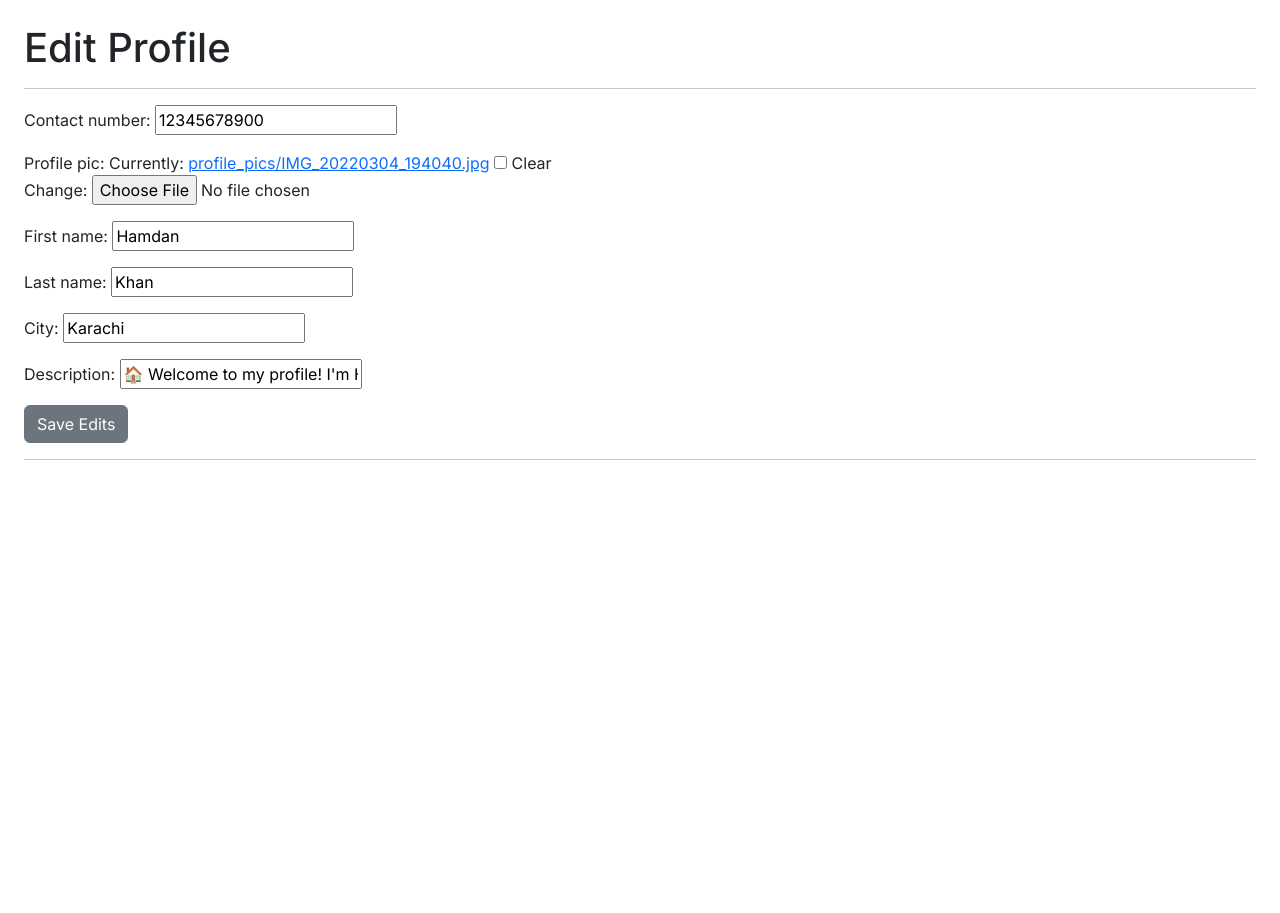
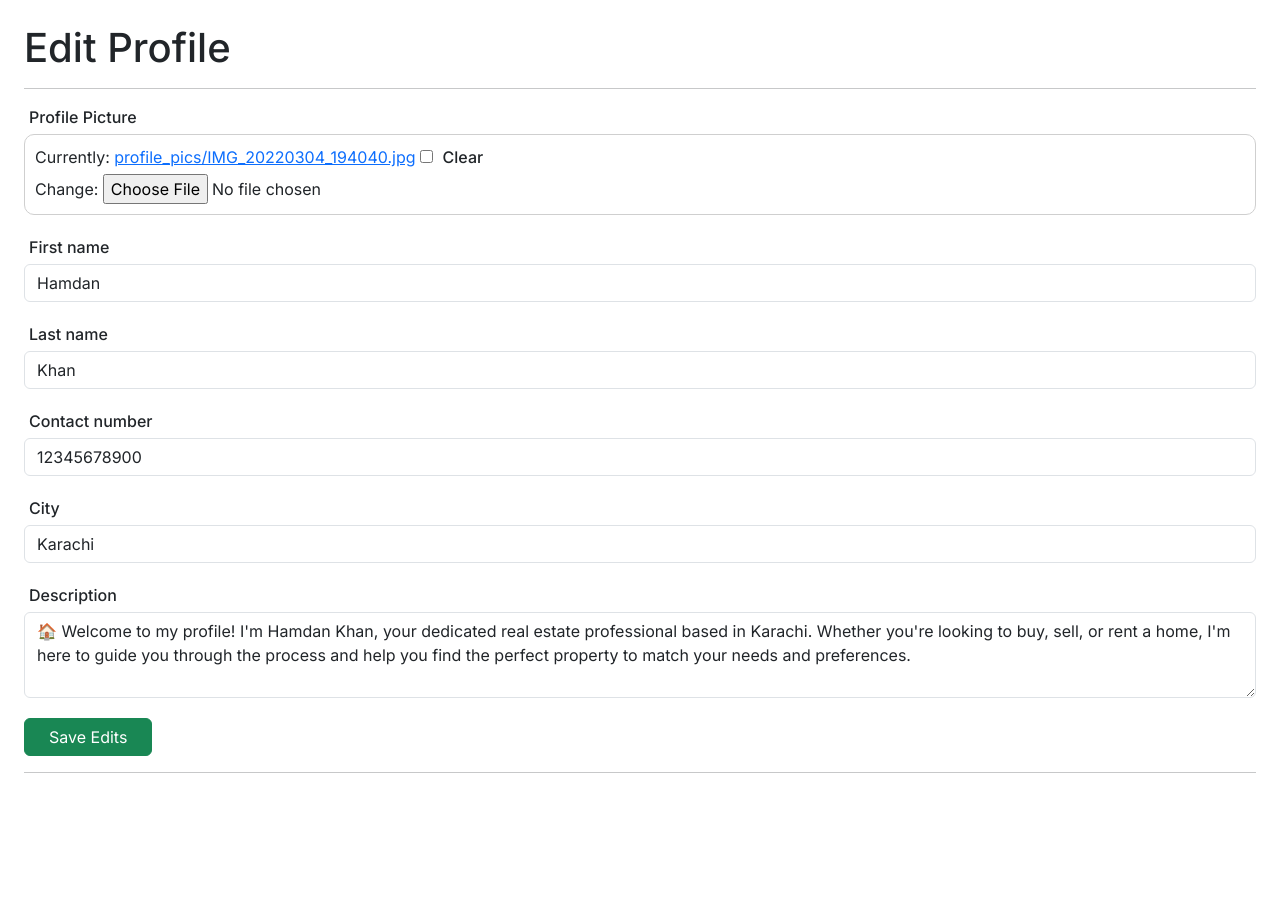
Before and after one commit to Hamdan-Khan/Django-Real-Estate-App, a Django app: page /user/profile/edit in a window 1280 px wide. Shown: the part 56-969 px from the top of the page. Before the commit the page ends 516 px from the top, so only its background shows below. Run offline with Django 4.2, Linux system fonts and the light colour scheme; a user stored in the database is signed in; data comes from the database, SQL or seed files in the repository; both versions use the stored data as it was after the commit.

Commit message:
Templates Improved

```diff
--- a/market/templates/market/buy.html
+++ b/market/templates/market/buy.html
@@ -25,8 +25,8 @@
                     </div>
                     <div class="col-md-8">
                     <div class="card-body">
-                        <a href="{% url 'market:listing_data' i.id %}">
-                        <h5 class="card-title">{{ i.title }}</h5>
+                        <a href="{% url 'market:listing_data' i.id %}" class="listing-title">
+                          <h4 class="card-title">{{ i.title }}</h4>
                         </a>
                         <p class="card-text">{{ i.location }}</p>
                         <p class="card-text">Asking Price: <span class="text-muted">PKR. {{ i.price }}</span></p>
--- a/market/templates/market/header.html
+++ b/market/templates/market/header.html
@@ -23,7 +23,7 @@
               <a class="nav-link dropdown-toggle" href="#" role="button" data-bs-toggle="dropdown" aria-expanded="false">
                 {{ user }}
               </a>
-              <ul class="dropdown-menu is-right">
+              <ul class="dropdown-menu">
                 <li><a class="dropdown-item" href="{% url 'users:profile' %}">Profile</a></li>
                 <li><a class="dropdown-item" href="{% url 'users:my_listings' %}">Your listings</a></li>
                 <li><a class="dropdown-item" style="color: red;" href="{% url 'users:logout' %}">Logout</a></li>
--- a/market/templates/market/home.html
+++ b/market/templates/market/home.html
@@ -24,8 +24,8 @@
                 </div>
                 <div class="col-md-8">
                   <div class="card-body">
-                    <a href="{% url 'market:listing_data' i.id %}">
-                      <h5 class="card-title">{{ i.title }}</h5>
+                    <a href="{% url 'market:listing_data' i.id %}" class="listing-title">
+                      <h4 class="card-title" >{{ i.title }}</h4>
                     </a>
                     <p class="card-text">{{ i.location }}</p>
                     <p class="card-text">Asking Price: <span class="text-muted">PKR. {{ i.price }}</span></p>
--- a/market/templates/market/property_type_listing.html
+++ b/market/templates/market/property_type_listing.html
@@ -25,8 +25,8 @@
                     </div>
                     <div class="col-md-8">
                     <div class="card-body">
-                        <a href="{% url 'market:listing_data' i.id %}">
-                        <h5 class="card-title">{{ i.title }}</h5>
+                        <a href="{% url 'market:listing_data' i.id %}" class="listing-title">
+                          <h4 class="card-title">{{ i.title }}</h4>
                         </a>
                         <p class="card-text">{{ i.location }}</p>
                         <p class="card-text">Asking Price: <span class="text-muted">PKR. {{ i.price }}</span></p>
--- a/market/templates/market/rent.html
+++ b/market/templates/market/rent.html
@@ -25,8 +25,8 @@
                     </div>
                     <div class="col-md-8">
                     <div class="card-body">
-                        <a href="{% url 'market:listing_data' i.id %}">
-                        <h5 class="card-title">{{ i.title }}</h5>
+                        <a href="{% url 'market:listing_data' i.id %}" class="listing-title">
+                          <h4 class="card-title">{{ i.title }}</h4>
                         </a>
                         <p class="card-text">{{ i.location }}</p>
                         <p class="card-text">Asking Price: <span class="text-muted">PKR. {{ i.price }}</span></p>
--- a/static/css/base.css
+++ b/static/css/base.css
@@ -10,6 +10,22 @@ body {
 .underlined-heading {
     text-decoration: underline;
 
+}
+
+.listing-title {
+    text-decoration: none;
+}
+
+.listing-title h4,
+.listing-title h5 {
+    font-weight: 600;
+    color: black;
+    transition: all 0.3s;
+}
+
+.listing-title h4:hover,
+.listing-title h5:hover {
+    color: rgb(62, 138, 239);
 }
 
 .nav-title {
@@ -39,6 +55,9 @@ body {
     display: flex;
     flex-direction: column;
 }
+
+
+/* utility */
 
 .form-flex {
     display: flex;
--- a/users/templates/users/edit_profile.html
+++ b/users/templates/users/edit_profile.html
@@ -7,14 +7,35 @@
 <div>
     <h1>Edit Profile</h1>
     <hr>
-    <form method="post" enctype="multipart/form-data">
-        {{ form1.as_p }}
-        {{ form2.as_p }}
+    <form method="post" enctype="multipart/form-data" class="form-flex">
+        <div class="form-group" >
+            <label for="{{ form.first_name.id_for_label }}" class="block">Profile Picture</label>
+            <div style="padding: 10px; border: 1px solid #cfcfcf; border-radius: 10px">{{form.profile_pic}}</div>
+        </div>
+        <div class="form-group">
+            <label for="{{ form.first_name.id_for_label }}">{{form.first_name.label}}</label>
+            <input name={{ form.first_name.name}} type="text" class="form-control" id="{{ form.first_name.id_for_label }}" value="{{ form.first_name.value }}"/>
+        </div>
+        <div class="form-group">
+            <label for="{{ form.last_name.id_for_label }}">{{form.last_name.label}}</label>
+            <input name={{ form.last_name.name}} type="text" class="form-control" id="{{ form.last_name.id_for_label }}" value="{{ form.last_name.value }}"/>
+        </div>
+        <div class="form-group">
+            <label for="{{ form.contact_number.id_for_label }}">{{form.contact_number.label}}</label>
+            <input name={{ form.contact_number.name}} type="number" max="9999999999999" class="form-control" id="{{ form.contact_number.id_for_label }}" value="{{ form.contact_number.value }}"/>
+        </div>
+        <div class="form-group">
+            <label for="{{ form.city.id_for_label }}">{{form.city.label}}</label>
+            <input name={{ form.city.name}} type="text" class="form-control" id="{{ form.city.id_for_label }}" value="{{ form.city.value }}"/>
+        </div>
+        <div class="form-group">
+            <label for="{{ form.description.id_for_label }}">{{form.description.label}}</label>
+            <textarea class="form-control" id="{{ form.description.id_for_label }}" rows="3" >{{ form.description.value }}</textarea>
+        </div>
         {% csrf_token %}
-        <button type="submit" class="btn btn-secondary" >Save Edits</button>
+        <button type="submit" class="btn btn-success no-stretch px-4">Save Edits</button>
     </form>
     <hr>
-
 </div>
 
 {% endblock %}
--- a/users/templates/users/my_listings.html
+++ b/users/templates/users/my_listings.html
@@ -20,9 +20,9 @@
                         </div>
                         <div class="col-md-8">
                             <div class="card-body">
-                              <h5 class="card-title">
-                                <a href="{% url 'market:listing_data' listing.id %}">{{ listing.title }}</a>
-                              </h5>
+                                <a href="{% url 'market:listing_data' listing.id %}" class="listing-title">
+                                    <h4 class="card-title">{{ listing.title }}</h4>
+                                </a>
                               <p class="card-text">{{ listing.location }}</p>
                               <p class="card-text">Asking Price: <span class="text-muted">PKR. {{ listing.price }}</span></p>
                               <p class="card-text">Size: <span class="text-muted">{{ listing.size }} {{ listing.size_unit }}</span></p>
--- a/users/templates/users/profile.html
+++ b/users/templates/users/profile.html
@@ -98,7 +98,9 @@
                     </div>
                     <div class="col-md-8">
                       <div class="card-body">
-                        <a href="{% url 'market:listing_data' listing.id %}" ><h5 class="card-title" style="text-decoration: none;">{{ listing.title }}</h5></a>
+                        <a href="{% url 'market:listing_data' listing.id %}" class="listing-title">
+                          <h5 class="card-title">{{ listing.title }}</h5>
+                        </a>
                         <p class="card-text">{{ listing.location }}</p>
                         <p class="card-text">Asking Price: <span class="text-muted">PKR. {{ listing.price }}</span></p>
                         <p class="card-text">Size: <span class="text-muted">{{ listing.size }} {{ listing.size_unit }}</span></p>
--- a/users/views.py
+++ b/users/views.py
@@ -46,7 +46,6 @@ def ProfileView(request):
 
 @login_required
 def EditProfileView(request):
-    # user_instance = CustomUser.objects.get(id=request.user.id)
     profile_instance = request.user.profile
 
     if request.method == 'POST':
@@ -58,7 +57,7 @@ def EditProfileView(request):
     else:
         profile_form = ProfileChangeForm(instance=profile_instance)
 
-    return render(request, "users/edit_profile.html", {'form2': profile_form, })
+    return render(request, "users/edit_profile.html", {'form': profile_form, })
 
 
 @login_required
```
Also changed, not shown: db.sqlite3.
